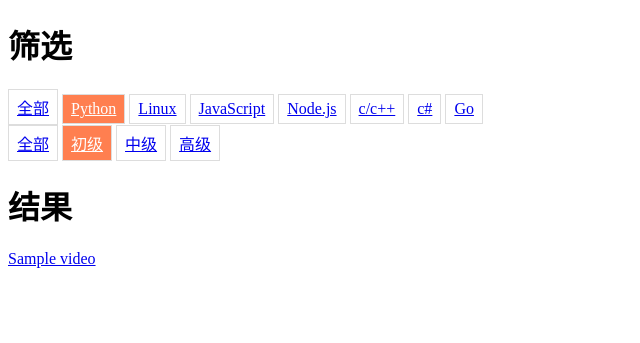
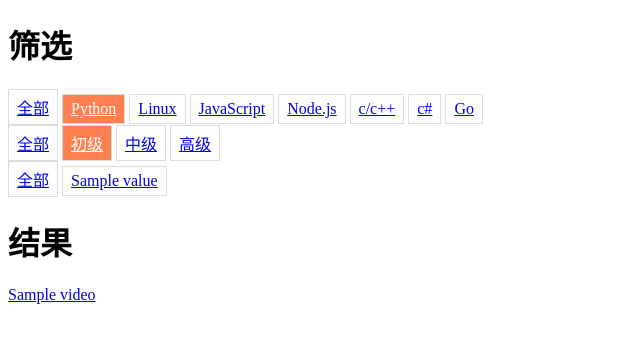
Before and after one commit to cy2856854019/django_learn, a Django app: template official_web_demo/templates/video.html in a window 1280 px wide. Shown: the top 343 px of the page, without its empty margins (0-640 px from the left). Run offline with Django 3.2, Linux system fonts and the light colour scheme; data comes from the database, SQL or seed files in the repository; both versions use the stored data as it was after the commit; the template is opened without the code that fills it: values that come from a table or form of the project are taken from there, most other values are stand-ins (such as "Sample title", 1, 10 or a date in 2020); parts of the project's set-up code (start-up, migrations or seed data) failed here and were passed over.

Commit message:
企业官网示例 -- 组合搜索 添加上线状态导航

```diff
--- a/official_web_demo/app_51CTO/urls.py
+++ b/official_web_demo/app_51CTO/urls.py
@@ -1,7 +1,6 @@
-from django.contrib import admin
 from django.urls import path, re_path
 from . import views
 
 urlpatterns = [
-    re_path(r'video-(?P<classification_id>(\d+))-(?P<level_id>(\d+)).html', views.video),
+    re_path(r'video-(?P<classification_id>(\d+))-(?P<level_id>(\d+))-(?P<status>([0-2])).html', views.video),
 ]
--- a/official_web_demo/myadmin/models.py
+++ b/official_web_demo/myadmin/models.py
@@ -42,8 +42,8 @@ class Level(models.Model):
 
 class Video(models.Model):
     status_choice = (
-        (0, '下线'),
         (1, '上线'),
+        (2, '下线'),
     )
 
     status = models.IntegerField(verbose_name='状态', choices=status_choice, default=1)
--- a/official_web_demo/templates/video.html
+++ b/official_web_demo/templates/video.html
@@ -22,30 +22,46 @@
     <h1>筛选</h1>
     <div class="classification">
         {% if kwargs.classification_id  == 0 %}
-            <a class="active" href="video-0-{{ kwargs.level_id }}.html">全部</a>
+            <a class="active" href="video-0-{{ kwargs.level_id }}-{{ kwargs.status }}.html">全部</a>
         {% else %}
-            <a href="video-0-{{ kwargs.level_id }}.html">全部</a>
+            <a href="video-0-{{ kwargs.level_id }}-{{ kwargs.status }}.html">全部</a>
         {% endif %}
         {% for classification in classification_list %}
             {% if classification.id == kwargs.classification_id %}
                 <a class="active"
-                   href="video-{{ classification.id }}-{{ kwargs.level_id }}.html">{{ classification.name }}</a>
+                   href="video-{{ classification.id }}-{{ kwargs.level_id }}-{{ kwargs.status }}.html">{{ classification.name }}</a>
             {% else %}
-                <a href="video-{{ classification.id }}-{{ kwargs.level_id }}.html">{{ classification.name }}</a>
+                <a href="video-{{ classification.id }}-{{ kwargs.level_id }}-{{ kwargs.status }}.html">{{ classification.name }}</a>
             {% endif %}
         {% endfor %}
     </div>
     <div class="level">
         {% if kwargs.level_id == 0 %}
-            <a class="active" href="video-{{ kwargs.classification_id }}-0.html">全部</a>
+            <a class="active" href="video-{{ kwargs.classification_id }}-0-{{ kwargs.status }}.html">全部</a>
         {% else %}
-            <a href="video-{{ kwargs.classification_id }}-0.html">全部</a>
+            <a href="video-{{ kwargs.classification_id }}-0-{{ kwargs.status }}.html">全部</a>
         {% endif %}
         {% for level in level_list %}
             {% if level.id == kwargs.level_id %}
-                <a class="active" href="video-{{ kwargs.classification_id }}-{{ level.id }}.html">{{ level.title }}</a>
+                <a class="active"
+                   href="video-{{ kwargs.classification_id }}-{{ level.id }}-{{ kwargs.status }}.html">{{ level.title }}</a>
             {% else %}
-                <a href="video-{{ kwargs.classification_id }}-{{ level.id }}.html">{{ level.title }}</a>
+                <a href="video-{{ kwargs.classification_id }}-{{ level.id }}-{{ kwargs.status }}.html">{{ level.title }}</a>
+            {% endif %}
+        {% endfor %}
+    </div>
+    <div class="status">
+        {% if kwargs.status == 0 %}
+            <a class="active" href="video-{{ kwargs.classification_id }}-{{ kwargs.level_id }}-0.html">全部</a>
+        {% else %}
+            <a href="video-{{ kwargs.classification_id }}-{{ kwargs.level_id }}-0.html">全部</a>
+        {% endif %}
+        {% for status in status_list %}
+            {% if status.key == kwargs.status %}
+                <a class="active"
+                   href="video-{{ kwargs.classification_id }}-{{ kwargs.level_id }}-{{ status.key }}.html">{{ status.value }}</a>
+            {% else %}
+                <a href="video-{{ kwargs.classification_id }}-{{ kwargs.level_id }}-{{ status.key }}.html">{{ status.value }}</a>
             {% endif %}
         {% endfor %}
     </div>
@@ -59,6 +75,37 @@
         {% endfor %}
     </div>
 </div>
+<script type="text/javascript">
+    var browser = {
+        versions: function () {
+            var u = navigator.userAgent, app = navigator.appVersion;
+            return {//移动终端浏览器版本信息
+                trident: u.indexOf('Trident') > -1, //IE内核
+                presto: u.indexOf('Presto') > -1, //opera内核
+                webKit: u.indexOf('AppleWebKit') > -1, //苹果、谷歌内核
+                gecko: u.indexOf('Gecko') > -1 && u.indexOf('KHTML') == -1, //火狐内核
+                mobile: !!u.match(/AppleWebKit.*Mobile.*/), //是否为移动终端
+                ios: !!u.match(/\(i[^;]+;( U;)? CPU.+Mac OS X/), //ios终端
+                android: u.indexOf('Android') > -1 || u.indexOf('Linux') > -1, //android终端或者uc浏览器
+                iPhone: u.indexOf('iPhone') > -1, //是否为iPhone或者QQHD浏览器
+                iPad: u.indexOf('iPad') > -1, //是否iPad
+                webApp: u.indexOf('Safari') == -1 //是否web应该程序，没有头部与底部
+            };
+        }(),
+        language: (navigator.browserLanguage || navigator.language).toLowerCase()
+    };
+
+    /**
+     * 判断浏客户端是否为移动端
+     */
+    function isMobile() {
+        if (browser.versions.mobile || browser.versions.ios || browser.versions.android ||
+            browser.versions.iPhone || browser.versions.iPad) {
+            return true;
+        }
+        return false;
+    }
+</script>
 
 </body>
 </html>
```
Also changed, not shown: official_web_demo/app_51CTO/views.py (+7 -1 lines), official_web_demo/db.sqlite3.
